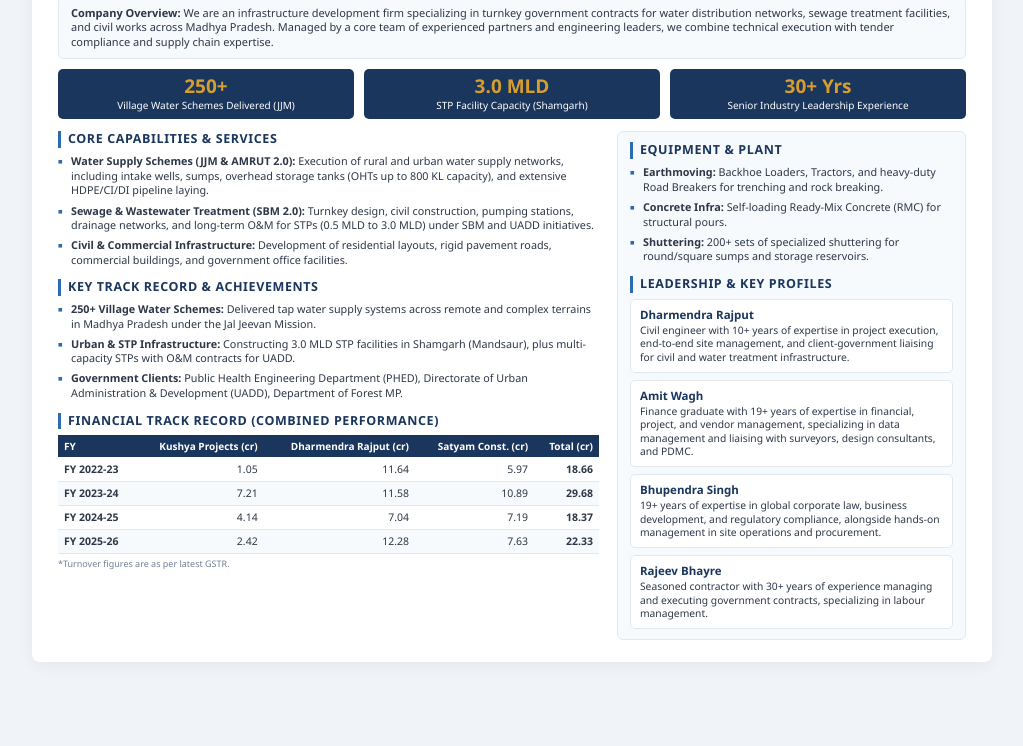
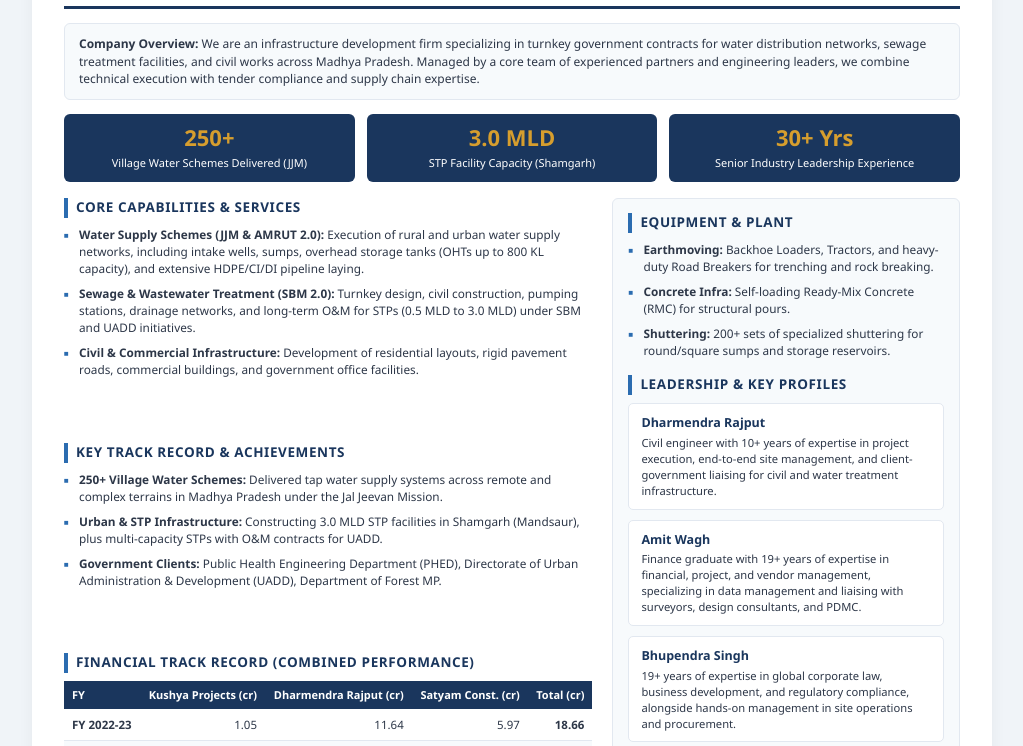
Before and after one commit to waghramit/Profile, a plain HTML site: page index.html in a window 1280 px wide. Shown: the part 108-854 px from the top of the page, without its empty margins (128-1151 px from the left). Before the commit the page ends 800 px from the top, so only its background shows below. Drawn offline with Linux system fonts and the light colour scheme.

Commit message:
Refactor styles and layout in index.html
Updated styles and layout in index.html for improved readability and presentation.

```diff
--- a/index.html
+++ b/index.html
@@ -15,7 +15,7 @@
 
         @page {
             size: A4 portrait;
-            margin: 8mm 10mm;
+            margin: 10mm 12mm;
         }
 
         * {
@@ -28,103 +28,113 @@
             background-color: #f0f4f8;
             margin: 0;
             padding: 15px;
-            line-height: 1.35;
+            line-height: 1.48;
         }
 
         .container {
             max-width: 960px;
             margin: 0 auto;
             background: #ffffff;
-            padding: 22px 26px;
+            padding: 28px 32px;
             border-radius: 8px;
             box-shadow: 0 4px 15px rgba(0,0,0,0.05);
         }
 
         /* Top Banner */
         .header {
-            border-bottom: 2.5px solid var(--primary);
-            padding-bottom: 7px;
-            margin-bottom: 10px;
+            border-bottom: 3px solid var(--primary);
+            padding-bottom: 10px;
+            margin-bottom: 14px;
         }
 
         .header h1 {
             color: var(--primary);
             margin: 0;
-            font-size: 23px;
+            font-size: 26px;
             letter-spacing: 1px;
             text-transform: uppercase;
         }
 
         .header p {
-            margin: 2px 0 0 0;
+            margin: 4px 0 0 0;
             color: var(--secondary);
-            font-size: 11.5px;
+            font-size: 12.5px;
             font-weight: 600;
         }
 
         .overview-box {
             background-color: var(--bg-light);
-            padding: 8px 12px;
-            border-radius: 5px;
+            padding: 11px 14px;
+            border-radius: 6px;
             border: 1px solid var(--border-color);
-            font-size: 11px;
-            margin-bottom: 10px;
+            font-size: 12px;
+            margin-bottom: 14px;
+            line-height: 1.48;
         }
 
         /* Key Metrics */
         .metrics-grid {
             display: grid;
             grid-template-columns: repeat(3, 1fr);
-            gap: 10px;
-            margin-bottom: 12px;
+            gap: 12px;
+            margin-bottom: 16px;
         }
 
         .metric-card {
             background: var(--primary);
             color: white;
-            padding: 7px 10px;
-            border-radius: 5px;
+            padding: 11px 12px;
+            border-radius: 6px;
             text-align: center;
         }
 
         .metric-card .number {
-            font-size: 19px;
+            font-size: 22px;
             font-weight: bold;
             color: var(--accent);
-            line-height: 1.1;
+            line-height: 1.15;
         }
 
         .metric-card .label {
-            font-size: 10px;
-            margin-top: 2px;
+            font-size: 11px;
+            margin-top: 4px;
         }
 
         /* Two-Part Split Layout */
         .split-layout {
             display: grid;
-            grid-template-columns: 1.55fr 1fr;
-            gap: 18px;
-            align-items: start;
+            grid-template-columns: 1.52fr 1fr;
+            gap: 20px;
+            align-items: stretch;
+        }
+
+        .left-column {
+            display: flex;
+            flex-direction: column;
+            justify-content: space-between;
         }
 
         .sidebar-box {
             background-color: var(--bg-light);
             border: 1px solid var(--border-color);
             border-radius: 6px;
-            padding: 10px 12px;
+            padding: 14px 15px;
+            display: flex;
+            flex-direction: column;
+            justify-content: space-between;
         }
 
         /* Section Titles */
         .section-title {
             color: var(--primary);
-            font-size: 12.5px;
+            font-size: 13.5px;
             font-weight: 700;
             text-transform: uppercase;
             letter-spacing: 0.6px;
-            border-left: 3.5px solid var(--secondary);
-            padding-left: 7px;
-            margin-top: 12px;
-            margin-bottom: 6px;
+            border-left: 4px solid var(--secondary);
+            padding-left: 8px;
+            margin-top: 16px;
+            margin-bottom: 8px;
         }
 
         .section-title.first {
@@ -140,64 +150,68 @@
 
         ul.styled-list li {
             position: relative;
-            padding-left: 13px;
-            margin-bottom: 5.5px;
-            font-size: 10.8px;
-            line-height: 1.35;
+            padding-left: 15px;
+            margin-bottom: 8px;
+            font-size: 11.8px;
+            line-height: 1.45;
+        }
+
+        ul.styled-list li:last-child {
+            margin-bottom: 0;
         }
 
         ul.styled-list li::before {
             content: "■";
             color: var(--secondary);
-            font-size: 7.5px;
+            font-size: 8px;
             position: absolute;
             left: 0;
-            top: 2px;
+            top: 3px;
         }
 
         /* Leadership Stack (Right Column) */
         .profile-stack {
             display: flex;
             flex-direction: column;
-            gap: 7px;
+            gap: 10px;
         }
 
         .profile-card {
             border: 1px solid var(--border-color);
-            padding: 7px 9px;
+            padding: 10px 12px;
             border-radius: 5px;
             background: #ffffff;
-            font-size: 10.3px;
-            line-height: 1.32;
+            font-size: 11.2px;
+            line-height: 1.42;
         }
 
         .profile-name {
             font-weight: bold;
             color: var(--primary);
-            font-size: 11.5px;
-            margin-bottom: 2px;
+            font-size: 12.5px;
+            margin-bottom: 3px;
         }
 
         /* Financial Table (Left Column) */
         table {
             width: 100%;
             border-collapse: collapse;
-            margin-top: 6px;
+            margin-top: 8px;
         }
 
         th {
             background-color: var(--primary);
             color: white;
             text-align: left;
-            padding: 5px 6px;
-            font-size: 10px;
-            line-height: 1.2;
+            padding: 7px 8px;
+            font-size: 11px;
+            line-height: 1.25;
         }
 
         td {
-            padding: 4.5px 6px;
+            padding: 7px 8px;
             border-bottom: 1px solid var(--border-color);
-            font-size: 10.5px;
+            font-size: 11.5px;
         }
 
         tr:nth-child(even) {
@@ -209,9 +223,9 @@
         }
 
         .footnote {
-            font-size: 9px;
+            font-size: 10px;
             color: #718096;
-            margin-top: 4px;
+            margin-top: 6px;
         }
 
         @media print {
@@ -227,6 +241,13 @@
                 max-width: 100% !important;
                 padding: 0 !important;
                 border-radius: 0;
+                min-height: 277mm;
+                display: flex;
+                flex-direction: column;
+                justify-content: space-between;
+            }
+            .split-layout {
+                flex-grow: 1;
             }
         }
     </style>
@@ -235,6 +256,7 @@
 
 <div class="container">
     <!-- TOP HEADER & SUMMARY -->
+    <div>
         <div class="header">
             <h1>SYNQUAD GROUP</h1>
             <p>A Strategic Consortium of Agrani Projects LLP, Kushya Projects &amp; Procurement LLP, Dharmendra Rajput &amp; Satyam Construction.</p>
@@ -258,10 +280,12 @@
                 <div class="label">Senior Industry Leadership Experience</div>
             </div>
         </div>
+    </div>
 
     <!-- TWO-PART MAIN BODY -->
     <div class="split-layout">
         <!-- LEFT PART: CAPABILITIES, TRACK RECORD & FINANCIALS -->
+        <div class="left-column">
             <div>
                 <div class="section-title first">Core Capabilities &amp; Services</div>
                 <ul class="styled-list">
@@ -269,14 +293,18 @@
                     <li><strong>Sewage &amp; Wastewater Treatment (SBM 2.0):</strong> Turnkey design, civil construction, pumping stations, drainage networks, and long-term O&amp;M for STPs (0.5 MLD to 3.0 MLD) under SBM and UADD initiatives.</li>
                     <li><strong>Civil &amp; Commercial Infrastructure:</strong> Development of residential layouts, rigid pavement roads, commercial buildings, and government office facilities.</li>
                 </ul>
+            </div>
 
+            <div>
                 <div class="section-title">Key Track Record &amp; Achievements</div>
                 <ul class="styled-list">
                     <li><strong>250+ Village Water Schemes:</strong> Delivered tap water supply systems across remote and complex terrains in Madhya Pradesh under the Jal Jeevan Mission.</li>
                     <li><strong>Urban &amp; STP Infrastructure:</strong> Constructing 3.0 MLD STP facilities in Shamgarh (Mandsaur), plus multi-capacity STPs with O&amp;M contracts for UADD.</li>
                     <li><strong>Government Clients:</strong> Public Health Engineering Department (PHED), Directorate of Urban Administration &amp; Development (UADD), Department of Forest MP.</li>
                 </ul>
+            </div>
 
+            <div>
                 <div class="section-title">Financial Track Record (Combined Performance)</div>
                 <table>
                     <thead>
@@ -321,16 +349,20 @@
                 </table>
                 <div class="footnote">*Turnover figures are as per latest GSTR.</div>
             </div>
+        </div>
 
         <!-- RIGHT PART: EQUIPMENT & LEADERSHIP SIDEBAR -->
         <div class="sidebar-box">
+            <div>
                 <div class="section-title first">Equipment &amp; Plant</div>
                 <ul class="styled-list">
                     <li><strong>Earthmoving:</strong> Backhoe Loaders, Tractors, and heavy-duty Road Breakers for trenching and rock breaking.</li>
                     <li><strong>Concrete Infra:</strong> Self-loading Ready-Mix Concrete (RMC) for structural pours.</li>
                     <li><strong>Shuttering:</strong> 200+ sets of specialized shuttering for round/square sumps and storage reservoirs.</li>
                 </ul>
+            </div>
 
+            <div>
                 <div class="section-title">Leadership &amp; Key Profiles</div>
                 <div class="profile-stack">
                     <div class="profile-card">
@@ -353,6 +385,7 @@
             </div>
         </div>
     </div>
+</div>
 
 </body>
 </html>
```
Lines whose indentation alone changed are shown as unchanged.
